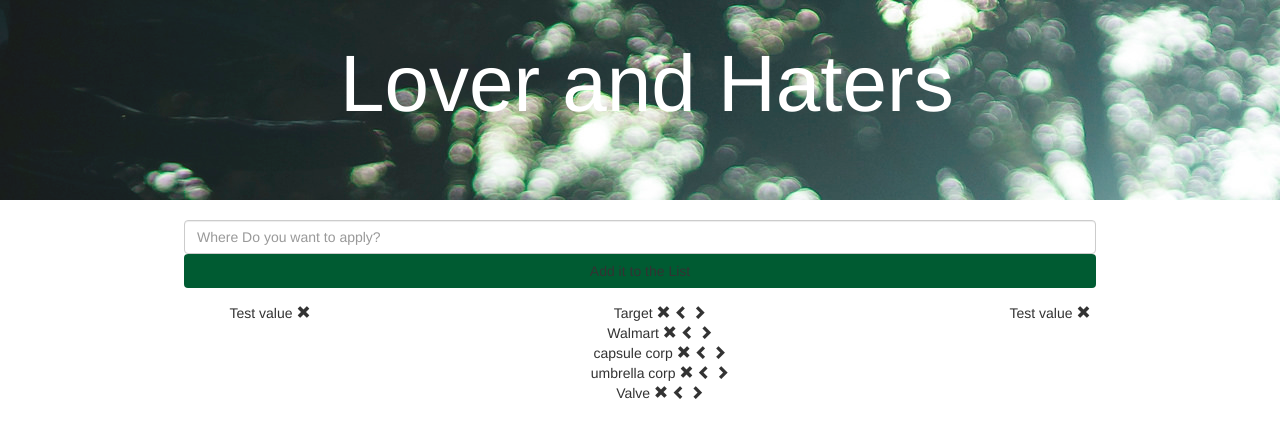
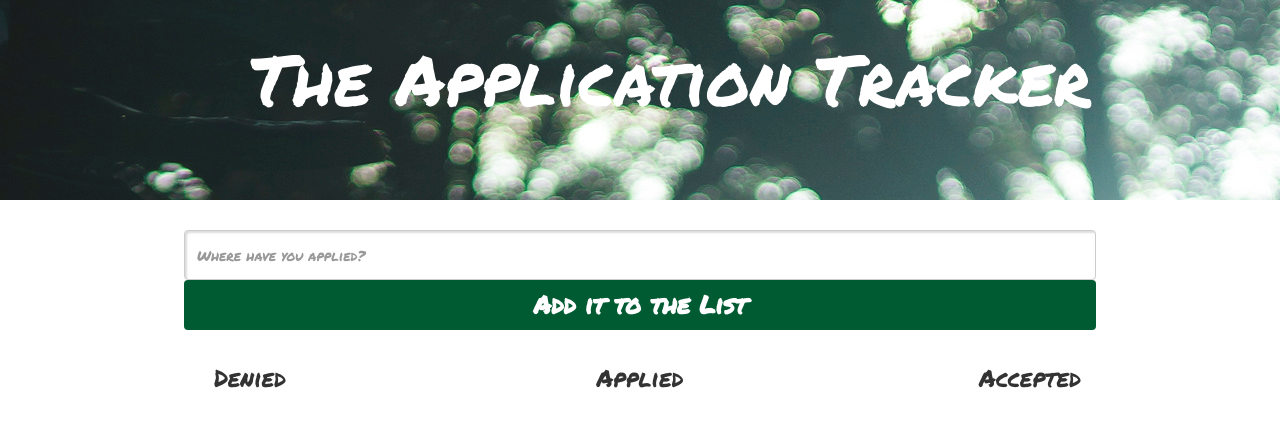
Before and after one commit to akmael/AngularProject, a website: page public/html/index.html in a window 1280 px wide. Drawn offline with nearby package versions, Linux system fonts and the light colour scheme; files that its build step writes are made by us from their sources; files whose address does not match are found by name.

Commit message:
heroku push

```diff
--- a/public/css/main.css
+++ b/public/css/main.css
@@ -1,3 +1,6 @@
+body{
+  font-family: 'Permanent Marker', cursive;
+}
 /*Header styling*/
 #banner{
   width:100%;
@@ -15,12 +18,12 @@
    color: #ffffff;
    position: absolute;
    top: 20px;
-   left: 25%;
+   left: 18%;
    margin-left: 20px;
 
 }
 .apptitle h1{
-  font-size: 80px;
+  font-size: 5em;
 }
 
 
@@ -28,13 +31,26 @@
 ul{
   list-style: none;
 }
+p{
+  background-color: yellow;
+  border-radius: 10px;
+  width: 300px;
+}
+.form-control{
+  height: 50px;
+}
+
 #input{
   width : 80%;
   margin: 0 auto;
+  box-shadow: inset 2px 2px 2px 0px #dddddd;
 }
 
 .btn{
   width: 80%;
   margin: 0 auto;
   background-color: #005B32;
+  font-weight: bold;
+  font-size: 25px;
+  color: #fff;
 }
--- a/public/html/index.html
+++ b/public/html/index.html
@@ -5,6 +5,7 @@
     <title>Application Tracker</title><!--lovers and haters-->
     <script src="https://cdnjs.cloudflare.com/ajax/libs/angular.js/1.5.0/angular.js"></script>
     <link rel="stylesheet" href="https://maxcdn.bootstrapcdn.com/bootstrap/3.3.6/css/bootstrap.min.css">
+    <link href='https://fonts.googleapis.com/css?family=Permanent+Marker' rel='stylesheet' type='text/css'>
     <link rel="stylesheet" href="css/main.css">
   </head>
   <body>
@@ -16,7 +17,7 @@
         </div>
 
         <div class="apptitle">
-          <h1>Lover and Haters </h1>
+          <h1>The Application Tracker </h1>
         </div>
 
       </div>
@@ -25,47 +26,48 @@
       <div class="row">
         <div class="col-lg-12">
            <div class="form-group">
-             <input id="input" type="text" class="form-control" placeholder="Where Do you want to apply?" ng-model='currentData'>
+             <center>
+               <p>{{message}}</p>
+             </center>
+             <input id="input" type="text" class="form-control" placeholder="Where have you applied?" ng-model='currentData'>
               <center><button class="btn" ng-click='saveData()' type="button">Add it to the List</button></center>
            </div>
         </div>
       </div>
       <div class="row">
         <div class="col-lg-4"><!-- haters list-->
-         <center>
-          <ul ng-show="show" class="listStyle">
-            <li ng-repeat='singleHater in haterList' >
+          <center><h3>Denied</h3></center>
+          <ul ng-show="show" class="listStyle list-group">
+            <li ng-repeat='singleHater in haterList' class="list-group-item" >
               {{singleHater}}
-               <span class="glyphicon glyphicon-remove" ng-click='deleteHaters($index)'></span>
+               <span class="glyphicon glyphicon-remove pull-right" ng-click='deleteHaters($index)'></span>
 
             </li>
           </ul>
-         </center>
+
          <img src="img/goku.gif" alt="" ng-show="!show">
         </div>
         <div class="col-lg-4"><!--middle list--->
-         <center>
-          <ul>
-            <li ng-repeat='singleJob in jobList'>
+          <center><h3>Applied</h3></center>
+          <ul class="list-group">
+            <li ng-repeat='singleJob in jobList' class="list-group-item listStyle">
                 {{singleJob}}
-                 <span class="glyphicon glyphicon-remove" ng-click='deleteData($index)'></span>
-                 <span class="glyphicon glyphicon-chevron-left" ng-click="addHaters($index)"></span>
-                 <span class="glyphicon glyphicon-chevron-right" ng-click="addLovers($index)"></span>
+                 <span class="glyphicon glyphicon-chevron-right pull-right" ng-click="addLovers($index)"></span>
+                 <span class="glyphicon glyphicon-remove pull-right" ng-click='deleteData($index)'></span>
+                 <span class="glyphicon glyphicon-chevron-left pull-right" ng-click="addHaters($index)"></span>
+          </ul>
 
-          </ul>
-        </center>
         </div>
         <div class="col-lg-4"><!-- lovers list-->
-          <center>
-          <ul>
-            <li ng-repeat='singleLover in loversList'>
+          <center><h3>Accepted</h3></center>
+          <ul class="list-group">
+
+            <li ng-repeat='singleLover in loversList' class='list-group-item'>
               {{singleLover}}
-               <span class="glyphicon glyphicon-remove" ng-click='deleteLovers($index)'></span>
+               <span class="glyphicon glyphicon-remove pull-right" ng-click='deleteLovers($index)'></span>
             </li>
           </ul>
-         </center>
         </div>
-             {{message}} <!--- this will have its own box-->
       </div>
     </div>
    <script src="js/main.js"></script>
--- a/public/js/main.js
+++ b/public/js/main.js
@@ -3,23 +3,19 @@ var app = angular.module('ngTracker', []);
 
 app.controller('TrackerController', function($scope){
    // the 3 arrays
-   $scope.jobList = ['Target',
-                    'Walmart',
-                    'capsule corp',
-                    'umbrella corp',
-                    'Valve'];
+   $scope.jobList = [];
 
-   $scope.haterList = ['Test value'];
-   $scope.loversList= ['Test value'];
+   $scope.haterList = [];
+   $scope.loversList= [];
    $scope.show = true;
 
 
 
    /// adds to job list of yet to apply, will react if string is empty
    $scope.saveData = function(){
-         var jobName = $scope.currentData
+     var jobName = $scope.currentData
 
-      if(jobName = " "){
+      if(jobName == null){
           $scope.message = "This is why you don't trust the user..."
 
        }
--- a/server.js
+++ b/server.js
@@ -1,6 +1,9 @@
 var express = require('express'),
     logger  = require('morgan') ('dev'),
     server  = express();
+
+//heroku switch
+var port = process.env.PORT || 8080;
 
 
 server.use(logger);
@@ -10,7 +13,7 @@ server.use(express.static(__dirname+'/public'));
 server.get('/', home);
 
 //setting listner
-server.listen(8080, listenCallback);
+server.listen(port, listenCallback);
 
 
 //named functions
```
Also changed, not shown: 1 other file.
